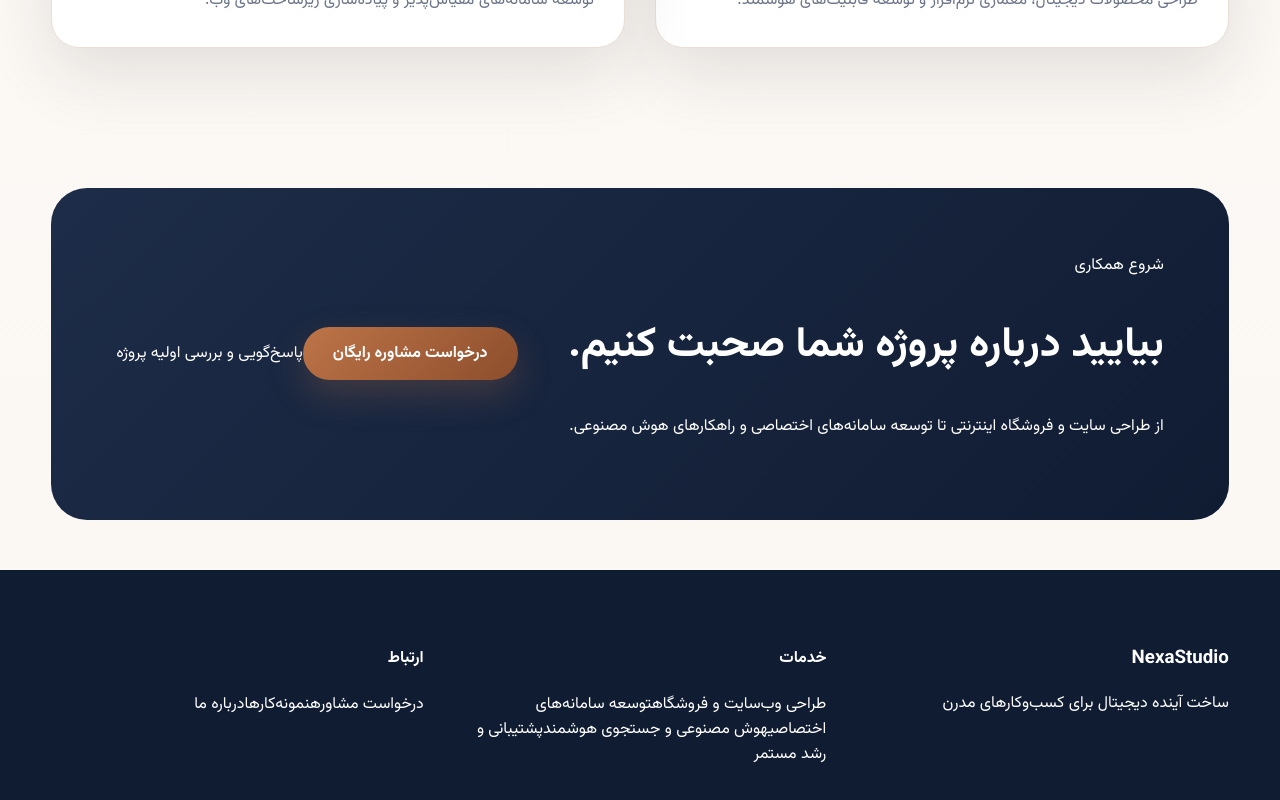
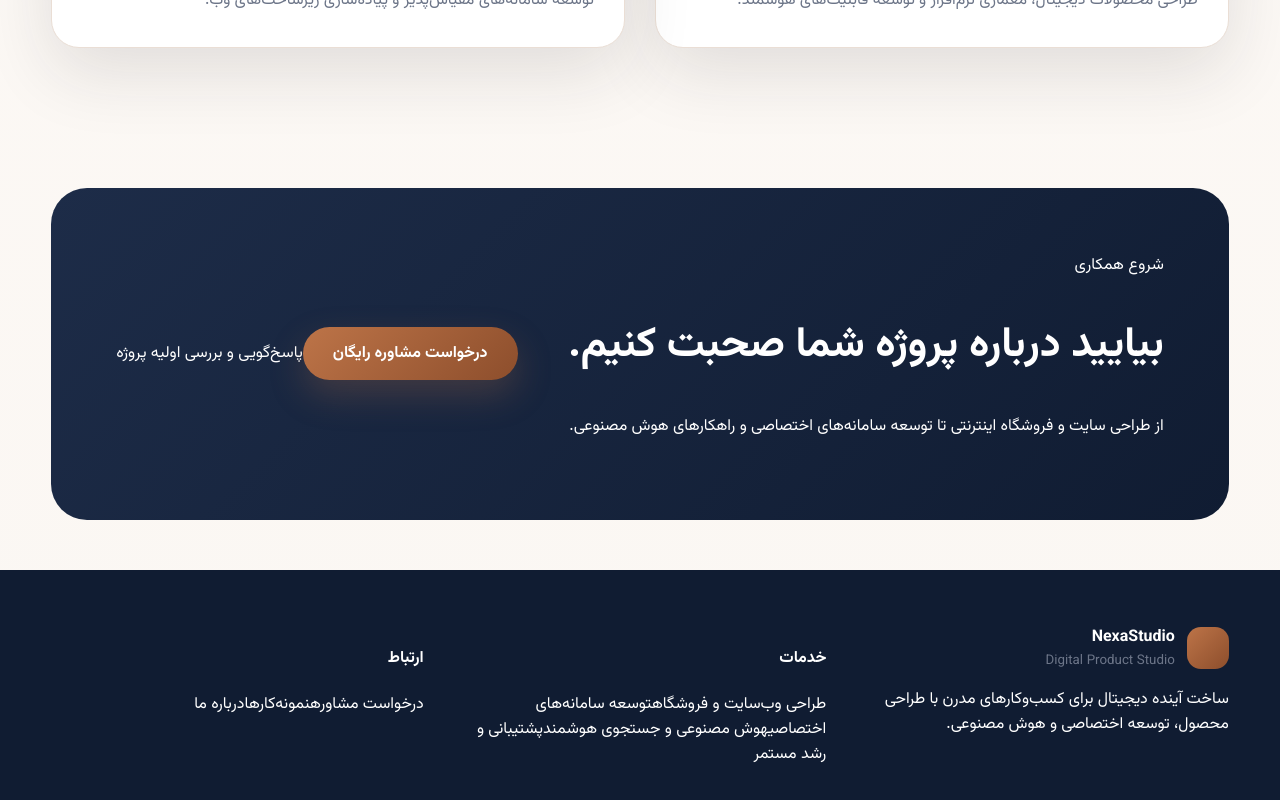
Before and after one commit to zohreksh/smartpilot, a Nuxt app: page / in a window 1280 px wide. Shown: the part 4014-4814 px from the top of the page. Built offline with nearby package versions, Linux system fonts and the light colour scheme.

Commit message:
polish footer layout to match reference

```diff
--- a/components/layout/SiteFooter.vue
+++ b/components/layout/SiteFooter.vue
@@ -2,8 +2,14 @@
   <footer class="site-footer">
     <div class="container footer-grid">
       <div class="footer-brand">
-        <h3>NexaStudio</h3>
-        <p>ساخت آینده دیجیتال برای کسب‌وکارهای مدرن</p>
+        <div class="brand-mark footer-brand-mark">
+          <div class="brand-icon"></div>
+          <div class="brand-copy">
+            <strong>NexaStudio</strong>
+            <small>Digital Product Studio</small>
+          </div>
+        </div>
+        <p>ساخت آینده دیجیتال برای کسب‌وکارهای مدرن با طراحی محصول، توسعه اختصاصی و هوش مصنوعی.</p>
       </div>
       <div class="footer-links">
         <h4>خدمات</h4>
```
